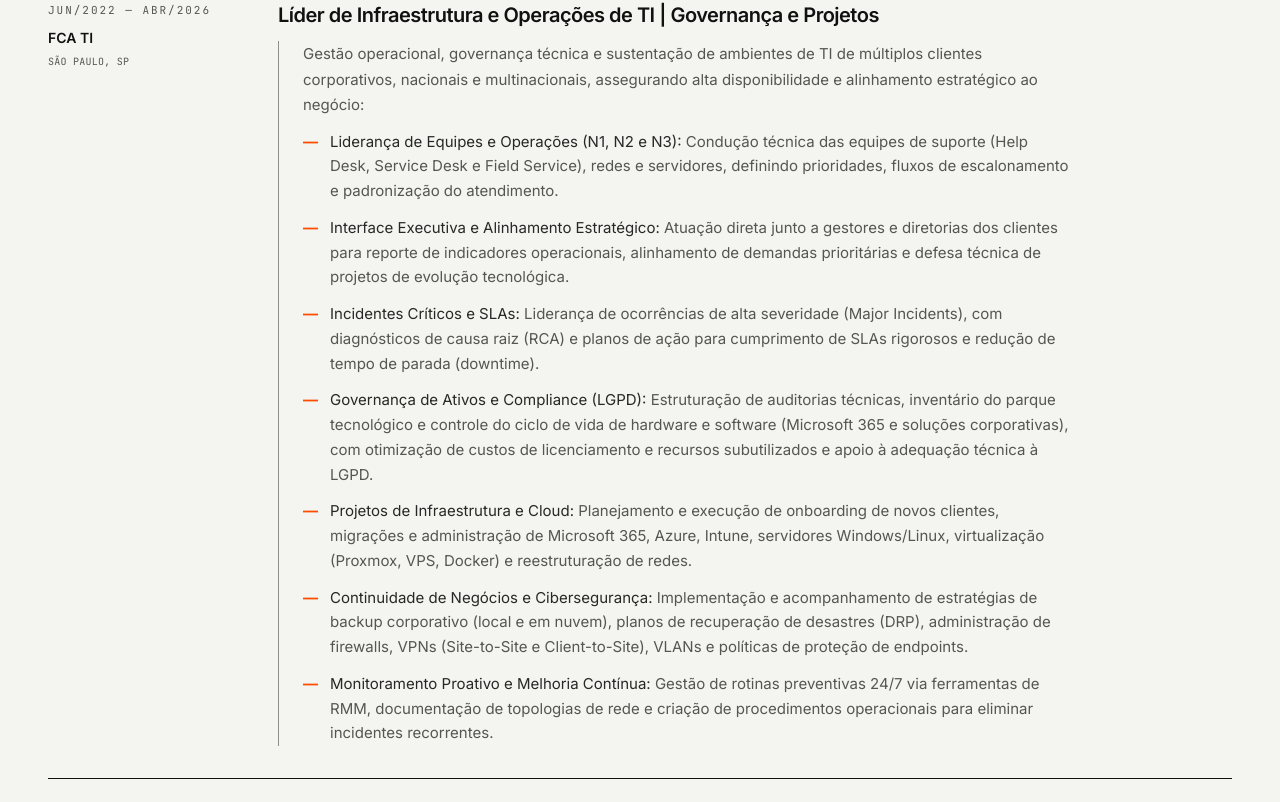
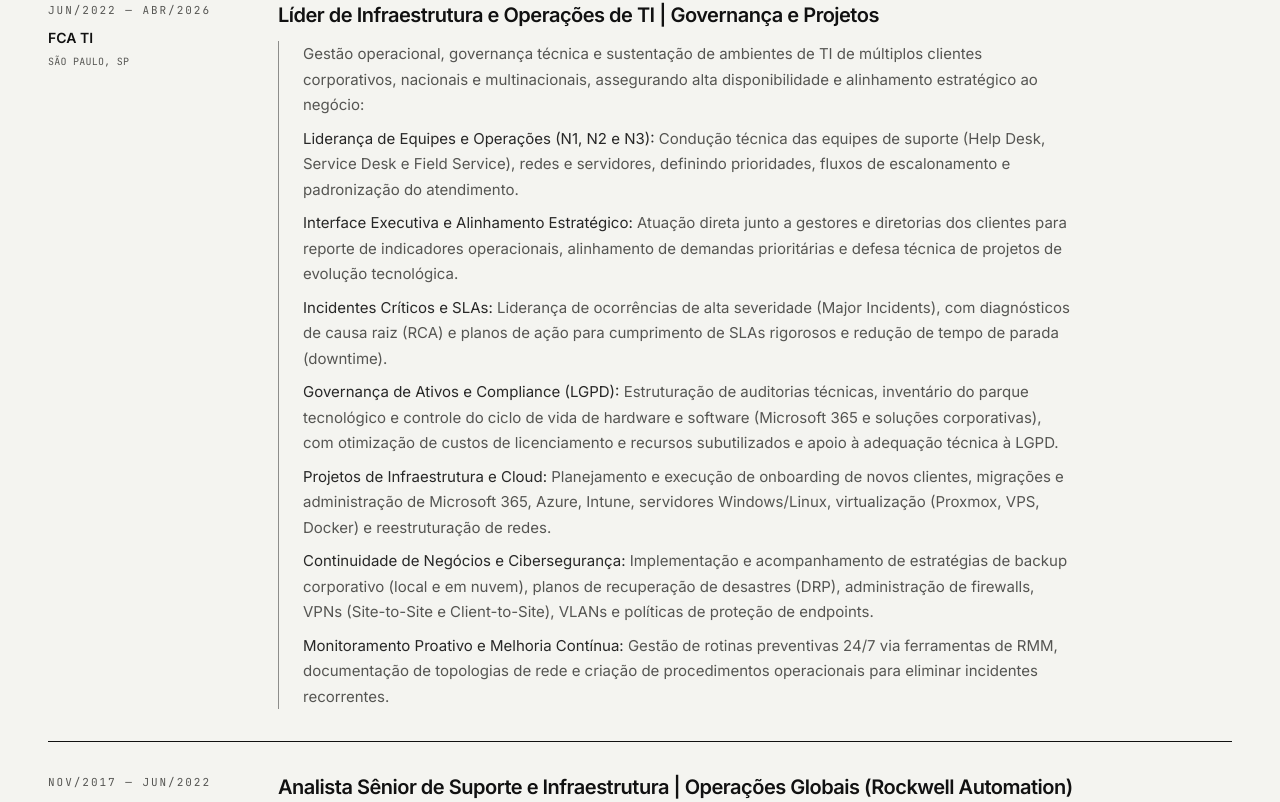
Before and after one commit to GeovaneYu/portfolio, a React (Vite) app: page / in a window 1280 px wide. Shown: the part 1258-2060 px from the top of the page. Built offline with nearby package versions, Linux system fonts and the light colour scheme; the HTML template or start-up script is replaced by a standard one.

Commit message:
style: remove traços laranja das experiências
Volta as descrições das experiências ao formato sem traço, mantendo recuo e liderança em destaque.

```diff
--- a/src/components/sections/ContentSection.tsx
+++ b/src/components/sections/ContentSection.tsx
@@ -47,17 +47,13 @@ export default function ContentSection() {
                   {job.role}
                 </h3>
                 <div className="mt-3 border-l border-accent/45 pl-5 md:pl-6">
-                  <div className="max-w-3xl">
+                  <div className="max-w-3xl space-y-2">
                     {job.description.split("\n").map((line, lineIndex) => {
                       const colon = line.indexOf(":");
                       const isIntro = lineIndex === 0 && line.trim().endsWith(":");
                       const hasLead = colon > 0 && !isIntro;
                       return (
-                        <p key={lineIndex} className={hasLead ? "mt-3 flex gap-3 text-[15px] leading-[1.65] text-muted" : "text-[15px] leading-[1.7] text-muted"}>
-                          {hasLead && (
-                            <span aria-hidden="true" className="shrink-0 font-bold text-accent-bright select-none">—</span>
-                          )}
-                          <span className="min-w-0">
+                        <p key={lineIndex} className="text-[15px] leading-[1.7] text-muted">
                           {hasLead ? (
                             <>
                               <span className="text-foreground/90">{line.slice(0, colon + 1)}</span>
@@ -66,7 +62,6 @@ export default function ContentSection() {
                           ) : (
                             line
                           )}
-                          </span>
                         </p>
                       );
                     })}
```
